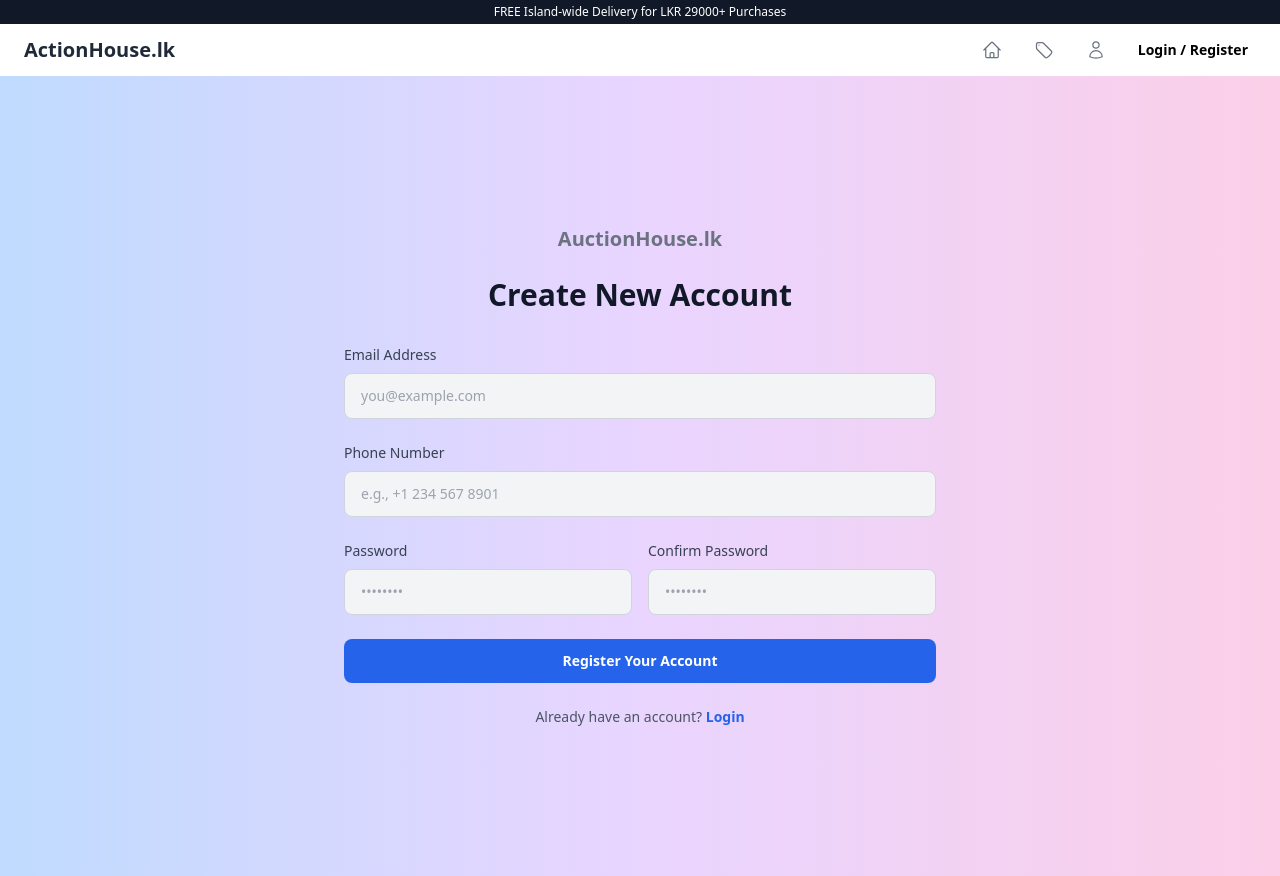
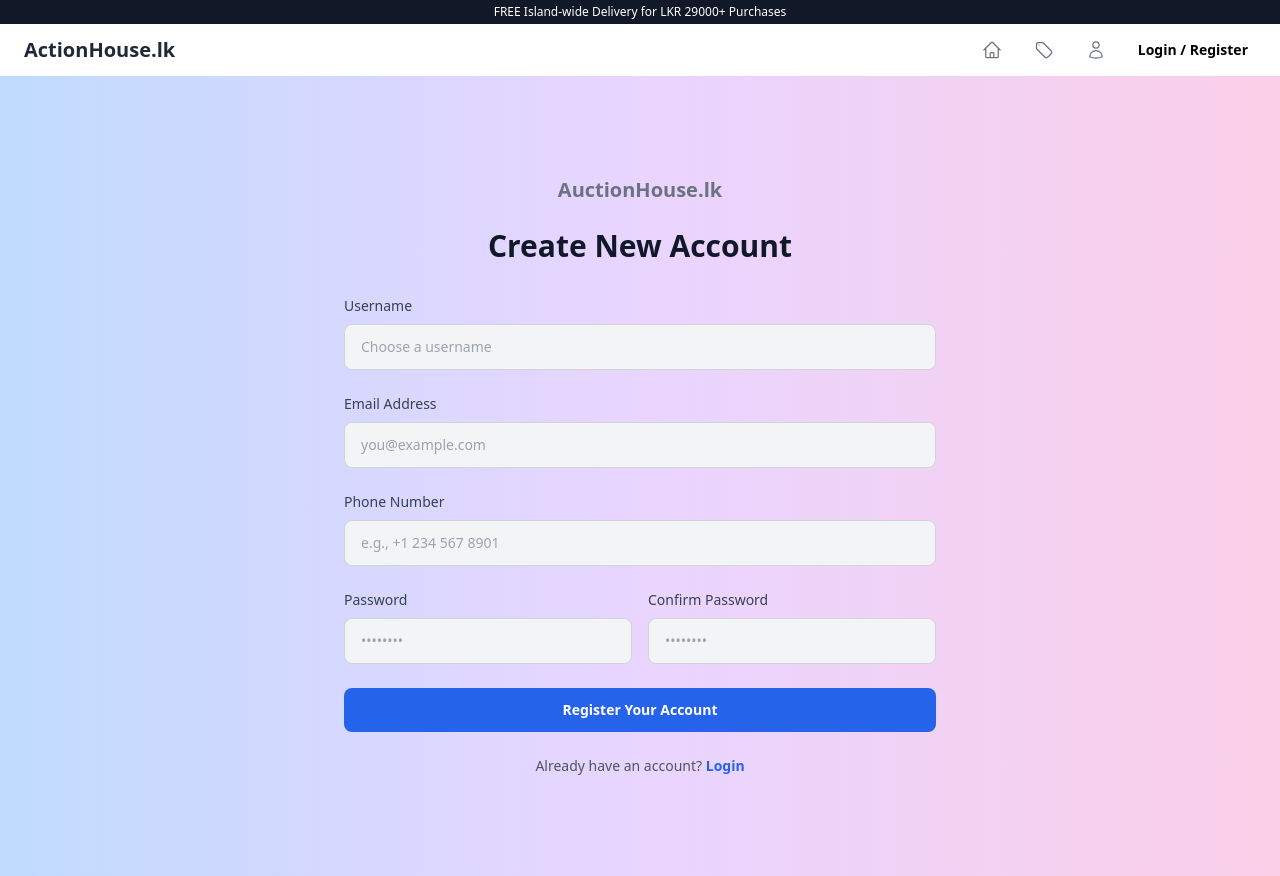
Before and after one commit to sameerajayakodi/Auction_System, a React (Create React App) app in the folder AuctionHouse/auction-management-frontend/: page /register in a window 1280 px wide. Built offline with nearby package versions, Linux system fonts and the light colour scheme.

Commit message:
Update Register.js

```diff
--- a/AuctionHouse/auction-management-frontend/src/auth/Register.js
+++ b/AuctionHouse/auction-management-frontend/src/auth/Register.js
@@ -2,6 +2,7 @@ import React, { useState } from "react";
 import { Link, useNavigate } from "react-router-dom";
 
 const Register = () => {
+  const [username, setUsername] = useState(""); // New state for username
   const [email, setEmail] = useState("");
   const [phone, setPhone] = useState("");
   const [password, setPassword] = useState("");
@@ -10,7 +11,7 @@ const Register = () => {
   const [loading, setLoading] = useState(false);
   const [registrationError, setRegistrationError] = useState("");
 
-  const navigate = useNavigate(); // useNavigate hook for redirection
+  const navigate = useNavigate();
 
   const handleSubmit = async (e) => {
     e.preventDefault();
@@ -26,8 +27,7 @@ const Register = () => {
     setRegistrationError("");
 
     try {
-      // Log the data to ensure it's correct before sending
-      console.log("Data to be sent:", { email, phone, password });
+      console.log("Data to be sent:", { username, email, phone, password });
 
       const response = await fetch(
         "https://localhost:44377/api/users/CreateUser",
@@ -37,6 +37,7 @@ const Register = () => {
             "Content-Type": "application/json",
           },
           body: JSON.stringify({
+            username, // Send username to the backend
             email,
             phone,
             password,
@@ -45,16 +46,15 @@ const Register = () => {
       );
 
       if (!response.ok) {
-        const errorResponse = await response.text(); // Optional: read the response body
+        const errorResponse = await response.text();
         throw new Error(
           errorResponse || "Registration failed. Please try again."
         );
       }
 
-      // Redirect to the login page after successful registration
       navigate("/login");
 
-      // Reset the form after successful registration
+      setUsername(""); // Reset username
       setEmail("");
       setPhone("");
       setPassword("");
@@ -79,6 +79,25 @@ const Register = () => {
         </h2>
 
         <form onSubmit={handleSubmit}>
+          {/* New Username Input */}
+          <div className="mb-6">
+            <label
+              htmlFor="username"
+              className="block mb-2 text-sm font-medium text-gray-700"
+            >
+              Username
+            </label>
+            <input
+              id="username"
+              type="text"
+              value={username}
+              onChange={(e) => setUsername(e.target.value)}
+              className="w-full px-4 py-3 text-sm text-gray-700 bg-gray-100 border border-gray-300 rounded-lg focus:outline-none focus:ring-2 focus:ring-blue-500"
+              placeholder="Choose a username"
+              required
+            />
+          </div>
+
           <div className="mb-6">
             <label
               htmlFor="email"
```
